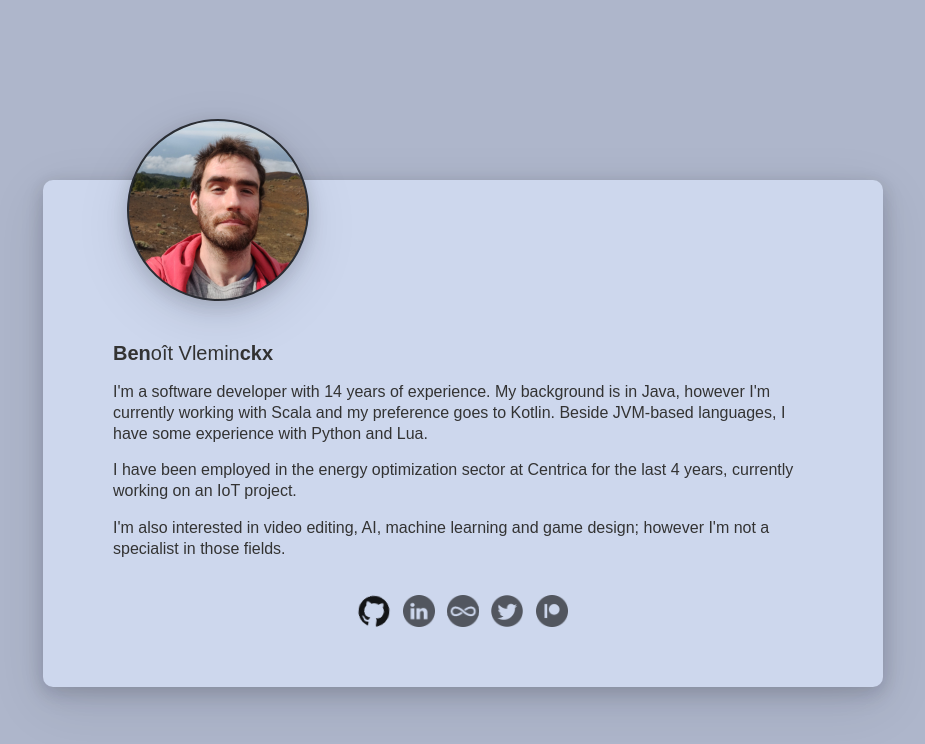
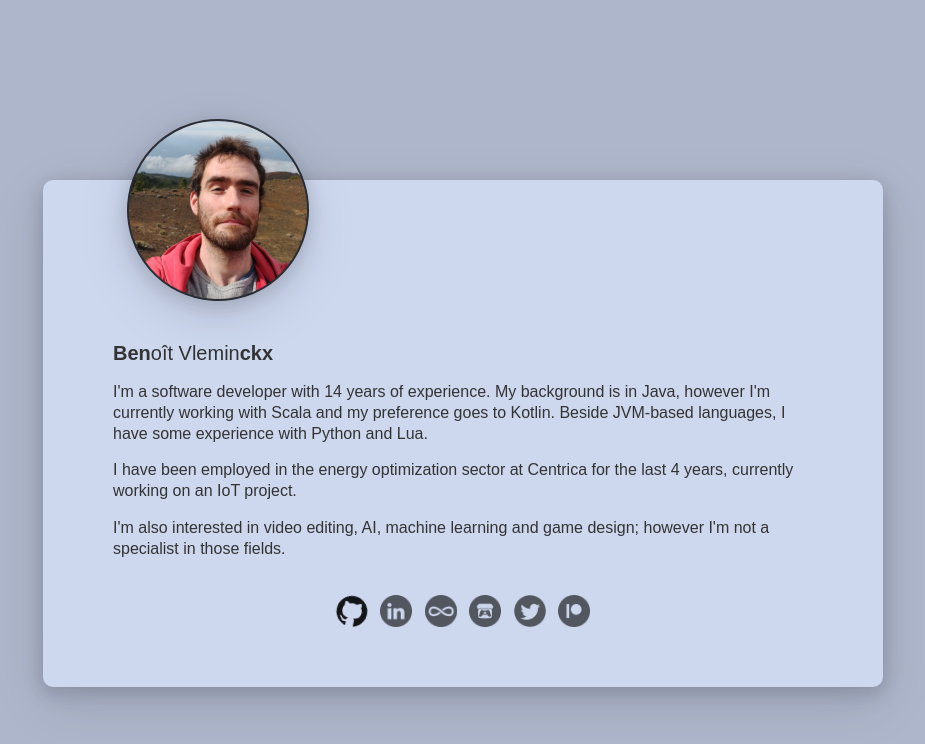
Before and after one commit to benckx/benckx.me, a plain HTML site: page index.html in a window 1280 px wide. In both pictures the pointer is over the picture 551 px from the left and 610 px from the top of the page. Shown: the whole page, without its empty margins (177-1102 px from the left). Drawn offline with Linux system fonts and the light colour scheme.

Commit message:
home page / social media links

```diff
--- a/index.html
+++ b/index.html
@@ -33,6 +33,9 @@
         <a href="https://www.vjloops.com/users/20585.html" target="_blank">
             <img src="icons/vjloops-rounded-35px.png" alt="VJ Loops"/>
         </a>
+        <a href="https://benckx.itch.io" target="_blank">
+            <img src="icons/itch-io-blacked-35px.png" alt="Itch"/>
+        </a>
         <a href="https://twitter.com/_benckx" target="_blank">
             <img src="icons/social_Twitter_38-35px.png" alt="Twitter"/>
         </a>
--- a/style.css
+++ b/style.css
@@ -41,7 +41,7 @@ a {
 
 #icon-group img:hover {
     opacity: 90%;
-    transform: rotate(8deg);
+    transform: rotate(12deg);
 }
 
 img#profile-pic {
```
Also changed, not shown: icons/itch-io-blacked-35px.png (added), icons/itch-io-blacked.png (added).
